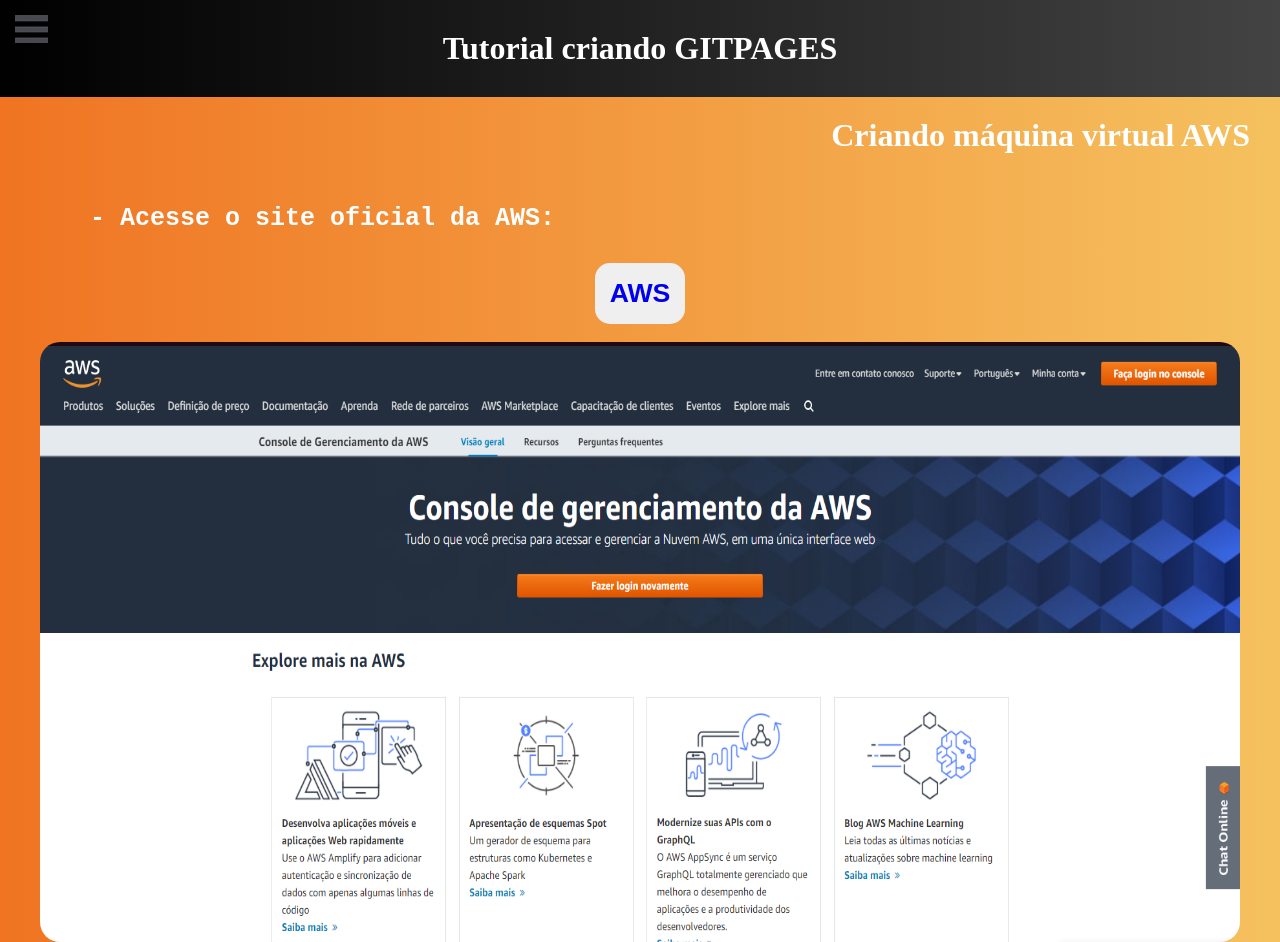
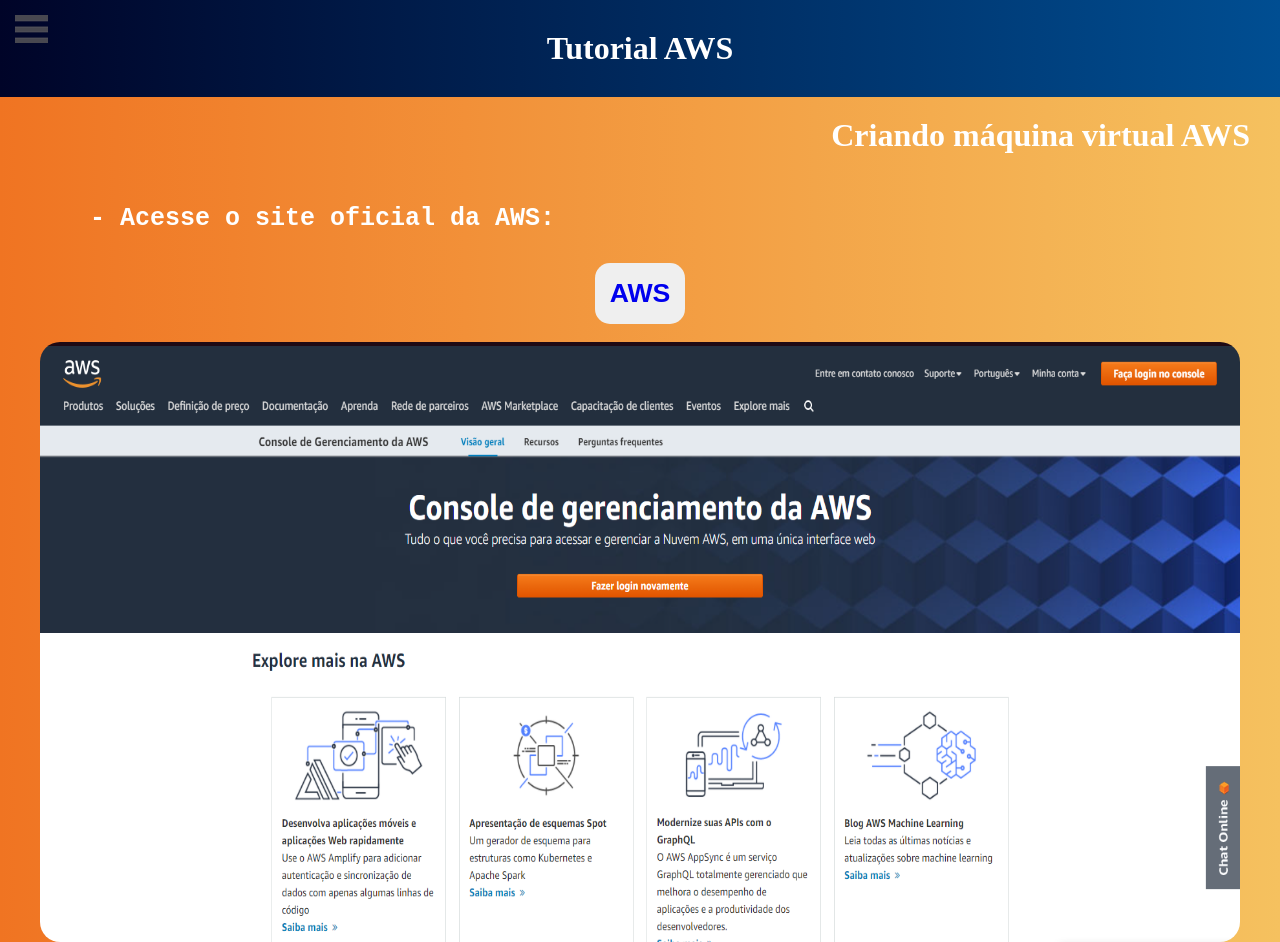
Before and after one commit to NexusGroup6/tutorial_aws, a plain HTML site: page index.html in a window 1280 px wide. Shown: the top 942 px of the page. Drawn offline with Linux system fonts and the light colour scheme.

Commit message:
estilização do site

```diff
--- a/index.html
+++ b/index.html
@@ -24,7 +24,7 @@
     </div>
 
     <header><!--Header-->
-        <h1 class="tituloheader">Tutorial criando GITPAGES</h1><!--Titulo principal-->
+        <h1 class="tituloheader">Tutorial AWS</h1><!--Titulo principal-->
     </header>
 
     <main><!--Corpo site-->
--- a/styles/conteudo.css
+++ b/styles/conteudo.css
@@ -3,7 +3,7 @@
     text-align: center;/*Alinhar ao centro*/
     font-family: serif;/*Fonte*/
     padding: 30px;/*Distância*/
-    background-image: linear-gradient(90deg, #000000, #434343);/*Fundo*/
+    background-image: linear-gradient(90deg, #000428,#004e92 );
     color: white;/*Cor fonte*/
 }
 
--- a/styles/styles.css
+++ b/styles/styles.css
@@ -72,7 +72,7 @@ body {/*Fundo site*/
 
 /*Footer*/
 footer {/*Footer em si*/
-    background-image: linear-gradient(90deg, #000000, #454545);/*Fundo*/
+    background-image: linear-gradient(90deg,  #000428, #004e92 );/*Fundo*/
     color:white;/*Cor fonte*/
     font-size: 20px;/*Tamanho fonte*/
     font-family: 'Courier New', Courier, monospace;/*Fonte*/
```
